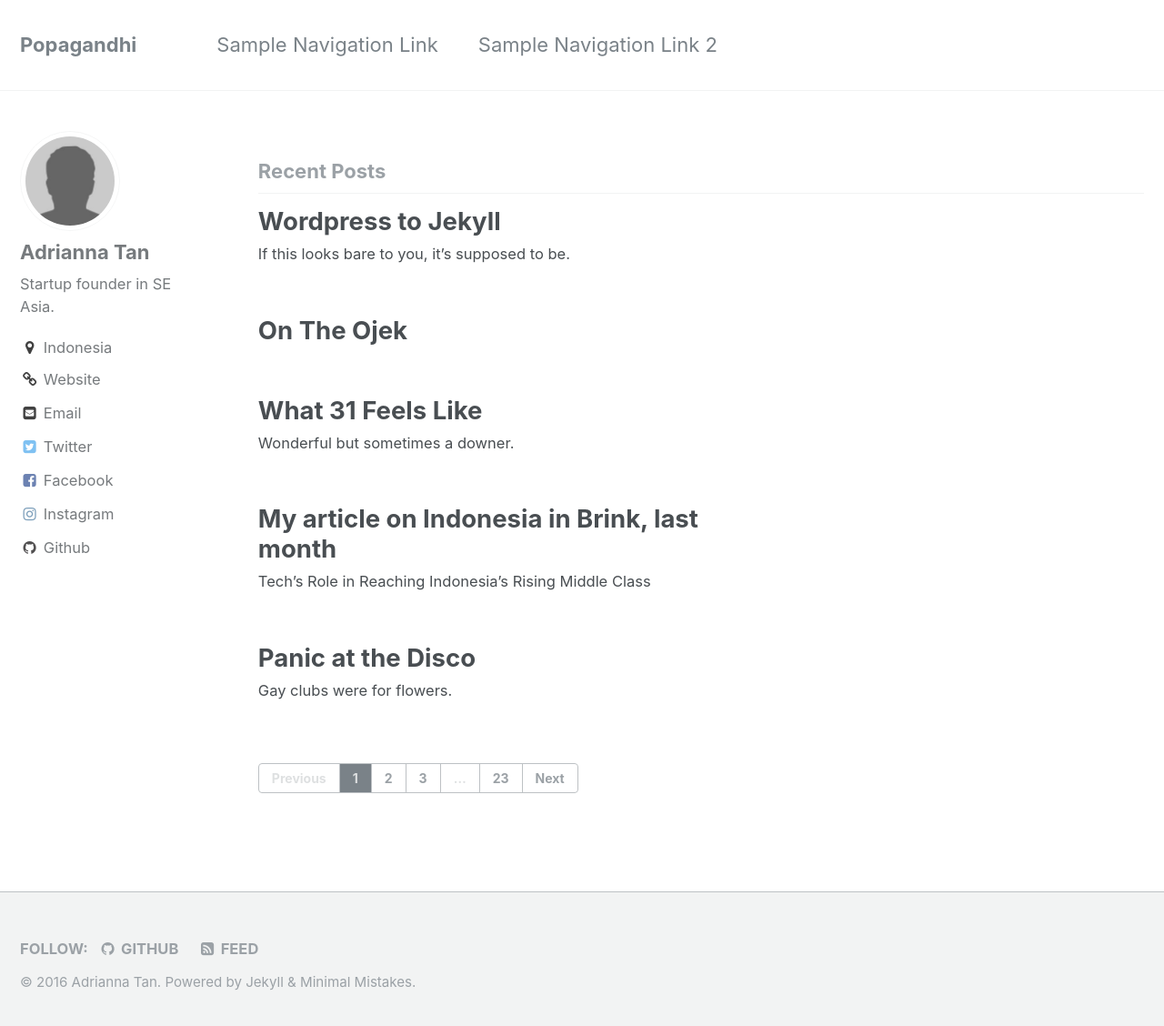
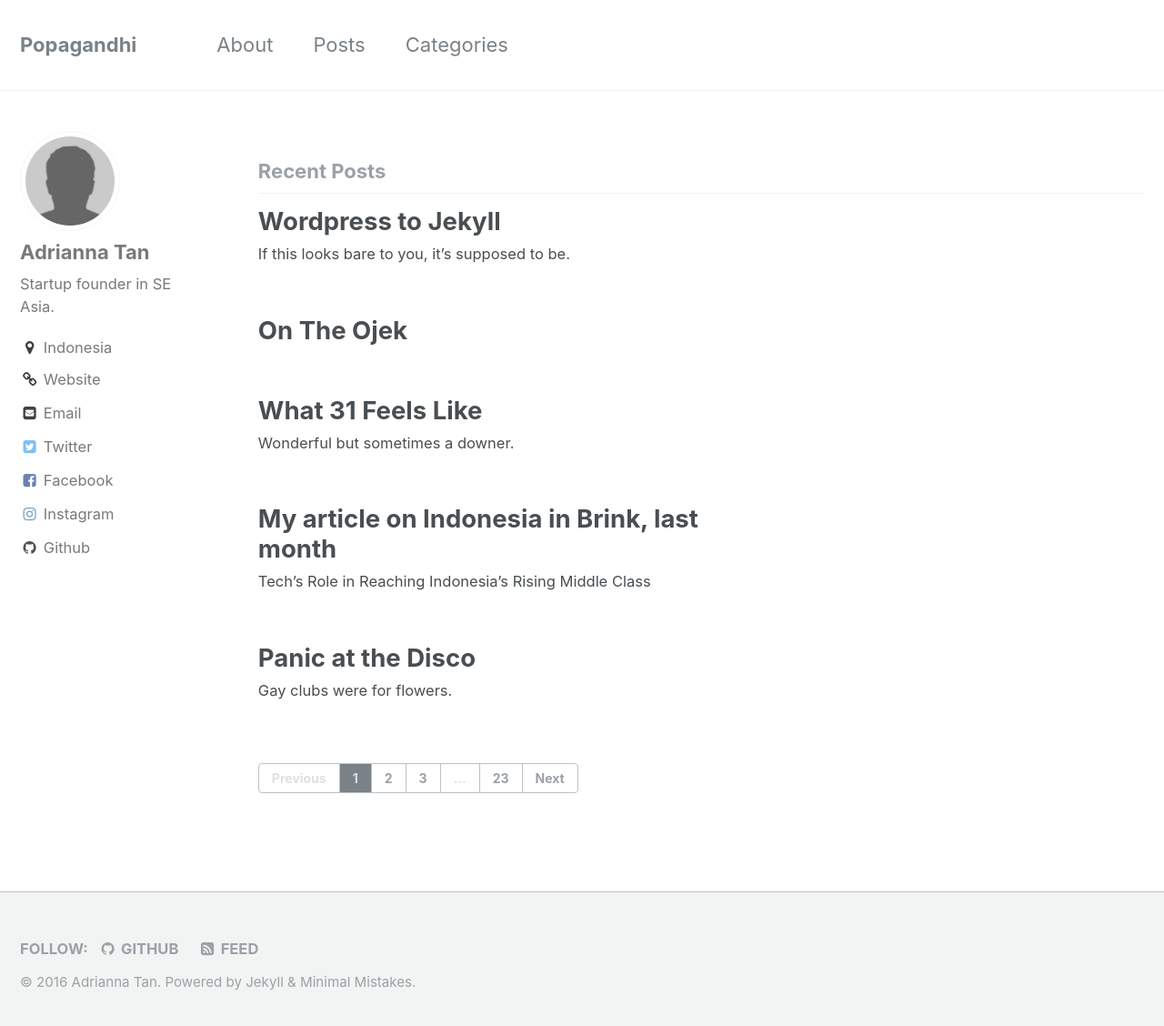
Before and after one commit to skinnylatte/old-jekyll-blog-archive, a Jekyll site: the page built from index.html, in a window 1280 px wide and 1136 px high. Shown: the top 1128 px of the window at 91% size. Built offline with Jekyll 4.4.1, drawn with Linux system fonts in a browser that asks for light colours; the list of posts is cut into pages by our own code.

Commit message:
Changed nav menu items

```diff
--- a/_data/navigation.yml
+++ b/_data/navigation.yml
@@ -1,7 +1,10 @@
 # main links links
 main:
-  - title: "Sample Navigation Link"
-    url: https://mmistakes.github.io/minimal-mistakes/docs/navigation/
+  - title: "About"
+    url: /about
 
-  - title: "Sample Navigation Link 2"
-    url: /
+  - title: "Posts"
+    url: /year-archive/
+
+  - title: "Categories"
+    url: /categories/
```
